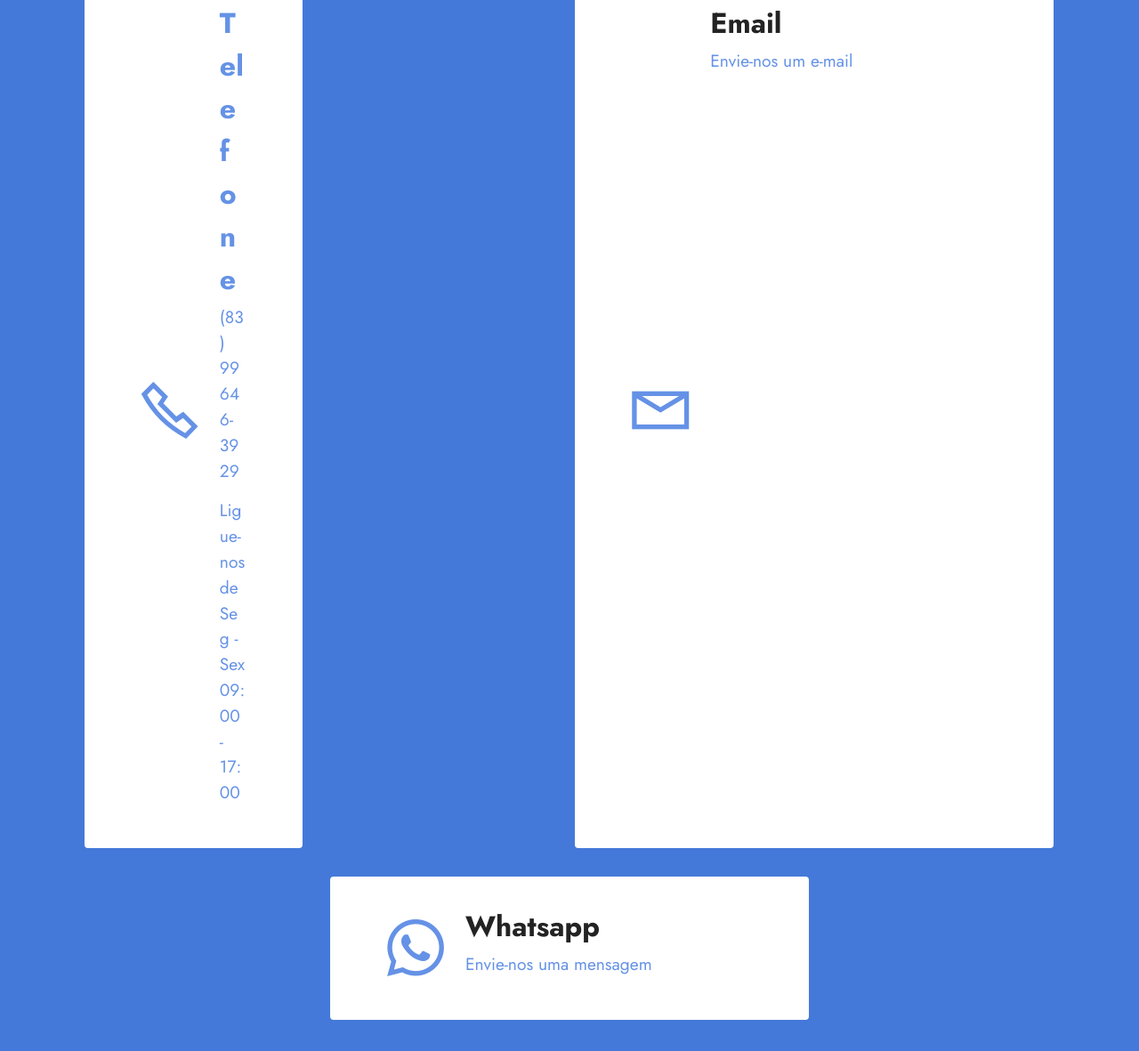
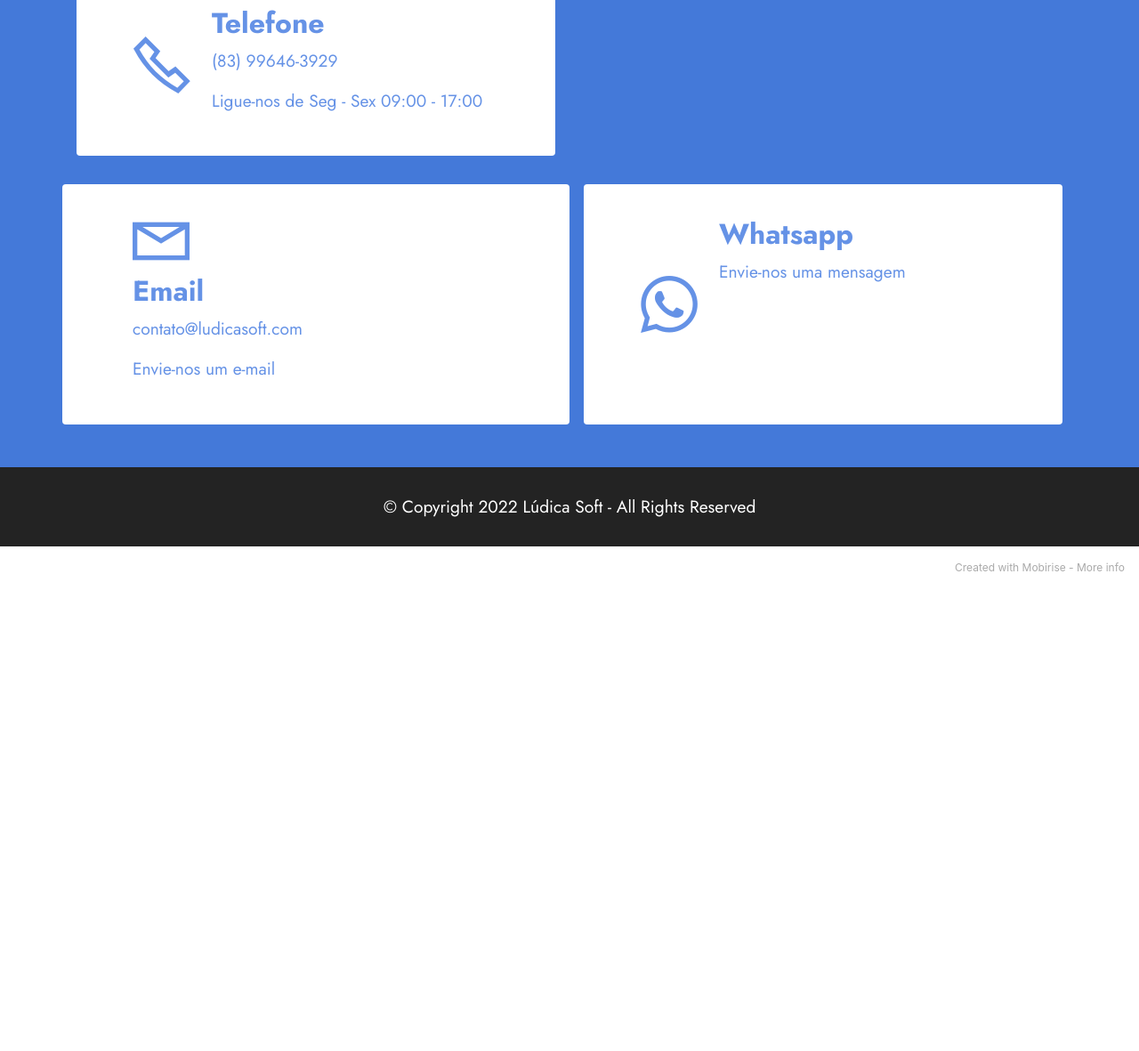
Before and after one commit to ludicasoft/ludicasoft.github.io, a plain HTML site: page index.html in a window 1280 px wide. Shown: the part 4040-5221 px from the top of the page at 89% size. After the commit the page ends 4702 px from the top, so only its background shows below. Drawn offline with Linux system fonts and the light colour scheme; files whose address does not match are found by name.

Commit message:
ajuste das outras divs

```diff
--- a/index.html
+++ b/index.html
@@ -517,16 +517,12 @@
 
 <section class="contacts2 cid-sr6Ai3aF9k" id="contacts2-1j">
     <!---->
-
-
     <div class="container">
         <div class="mbr-section-head">
             <h3 class="mbr-section-title mbr-fonts-style align-center mb-0 display-2"><strong>Contatos</strong></h3>
-
         </div>
         <div class="row justify-content-center mt-4">
-           <a href="tel:+5583996463929">
-             <div class="card col-12 col-md-6">
+           <a href="tel:+5583996463929" class="card col-12 col-md-6">
               <div class="card-wrapper">
                   <div class="image-wrapper">
                       <span class="mbr-iconfont mobi-mbri-phone mobi-mbri"></span>
@@ -537,45 +533,35 @@
                       <p class="mbr-text mbr-fonts-style display-7 text-primary">Ligue-nos de&nbsp;Seg - Sex 09:00 - 17:00</p>
                   </div>
               </div>
-              </div>
             </a>
-            <div class="card col-12 col-md-6">
+            <a href="mailto:contato@ludicasoft.com" class="card col-12 col-md-6">
                 <div class="card-wrapper">
                     <div class="image-wrapper">
                         <span class="mbr-iconfont mobi-mbri-letter mobi-mbri"></span>
                     </div>
                     <div class="text-wrapper">
-                        <h6 class="card-title mbr-fonts-style mb-1 display-5">
-                            <strong>Email</strong>
-                        </h6>
-                        <p class="mbr-text mbr-fonts-style display-7"><a href="mailto:contato@ludicasoft.com" class="text-primary">Envie-nos um e-mail</a></p>
+                        <h6 class="card-title mbr-fonts-style mb-1 display-5"><strong>Email</strong></h6>
+                        <p class="mbr-text mbr-fonts-style display-7 text-primary">contato@ludicasoft.com</p>
+                        <p class="mbr-text mbr-fonts-style display-7 text-primary">Envie-nos um e-mail</p>
                     </div>
+                </a>
             </div>
-            </div>
-            <div class="card col-12 col-md-6">
+            <a href="https://wa.me/5583996463929" class="card col-12 col-md-6">
                 <div class="card-wrapper">
                     <div class="image-wrapper">
                         <span class="mbr-iconfont socicon-whatsapp socicon"></span>
                     </div>
                     <div class="text-wrapper">
-                        <h6 class="card-title mbr-fonts-style mb-1 display-5">
-                            <strong>Whatsapp</strong></h6>
-                        <p class="mbr-text mbr-fonts-style display-7">
-                            <a href="https://wa.me/5583996463929" class="text-primary">Envie-nos uma mensagem</a></p>
+                        <h6 class="card-title mbr-fonts-style mb-1 display-5"><strong>Whatsapp</strong></h6>
+                        <p class="mbr-text mbr-fonts-style display-7 text-primary">Envie-nos uma mensagem</p>
                     </div>
                 </div>
-            </div>
-
+            </a>
         </div>
     </div>
 </section>
 
 <section class="footer7 cid-spTsKJIv5i" once="footers" id="footer7-9">
-
-
-
-
-
     <div class="container">
         <div class="media-container-row align-center mbr-white">
             <div class="col-12">
```
Lines whose indentation alone changed are shown as unchanged.
